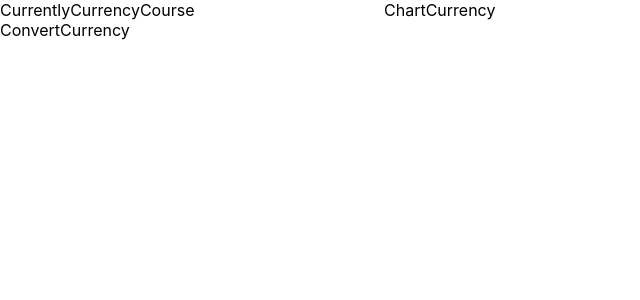
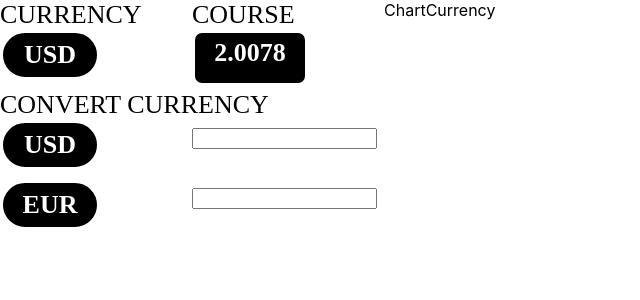
Before and after one commit to antongoncharik/currency_course, a React (Create React App) app: page / in a window 1280 px wide. Shown: the top 300 px of the page, without its empty margins (0-640 px from the left). Built offline with nearby package versions, Linux system fonts and the light colour scheme.

Commit message:
added style and chart.js, redux

```diff
--- a/package.json
+++ b/package.json
@@ -3,9 +3,12 @@
   "version": "0.1.0",
   "private": true,
   "dependencies": {
+    "chart.js": "^2.8.0",
+    "classnames": "^2.2.6",
     "react": "^16.10.2",
     "react-dom": "^16.10.2",
-    "react-scripts": "3.2.0"
+    "react-scripts": "3.2.0",
+    "redux": "^4.0.4"
   },
   "scripts": {
     "start": "react-scripts start",
--- a/src/components/ButtonCurrency/ButtonCurrency.jsx
+++ b/src/components/ButtonCurrency/ButtonCurrency.jsx
@@ -0,0 +1,10 @@
+import React from 'react';
+import s from './ButtonCurrency.module.css';
+
+const ButtonCurrency = (props) => {
+    return (
+        <button className={s.button}>{props.name}</button>
+    )
+}
+
+export default ButtonCurrency;
--- a/src/components/ButtonCurrency/ButtonCurrency.module.css
+++ b/src/components/ButtonCurrency/ButtonCurrency.module.css
@@ -0,0 +1,24 @@
+.button {
+    cursor: pointer;
+    width: 100px;
+    height: 50px;
+    text-align: center;
+    padding: 5px;
+    border: solid 3px white;
+    -webkit-border-radius: 30px;
+    -moz-border-radius: 30px;
+    border-radius: 30px;
+    font: 26px a_LCDNova, TimesNewRoman, sans-serif;
+    font-weight: bold;
+    color: white;
+    background: black;
+    outline: none;
+}
+
+.button:hover {
+
+}
+
+.button:active {
+    transform: translateY(2px);
+}
--- a/src/components/ConvertCurrency/ConvertCurrency.jsx
+++ b/src/components/ConvertCurrency/ConvertCurrency.jsx
@@ -1,8 +1,27 @@
 import React from 'react';
+import s from './ConvertCurrency.module.css';
+import cn from 'classnames';
+import ButtonCurrency from "../ButtonCurrency/ButtonCurrency";
 
 const ConvertCurrency = (props) => {
     return (
-        <div>ConvertCurrency</div>
+        <div>
+            <div className={cn(s.blockText, s.blockConvertCurrency)}>
+                <div className={cn(s.textConvert)}>CONVERT CURRENCY</div>
+                <div className={cn(s.currency1)}>
+                    <ButtonCurrency name={'USD'}/>
+                </div>
+                <div className={cn(s.count1)}>
+                    <input/>
+                </div>
+                <div className={cn(s.currency2)}>
+                    <ButtonCurrency name={'EUR'}/>
+                </div>
+                <div className={cn(s.count2)}>
+                    <input/>
+                </div>
+            </div>
+        </div>
     )
 };
 
--- a/src/components/ConvertCurrency/ConvertCurrency.module.css
+++ b/src/components/ConvertCurrency/ConvertCurrency.module.css
@@ -1,5 +1,30 @@
-div {
-    width: 200px;
-    height: 200px;
-    border: green 5px solid;
+.blockConvertCurrency {
+    display: grid;
+    grid-template-areas: 'textConvert textConvert' 'currency1 count1' 'currency2 count2';
+    grid-template-columns: 5fr 5fr;
+    grid-template-rows: 1fr 2fr 2fr;
 }
+
+.textConvert {
+    grid-area: textConvert;
+}
+
+.currency1 {
+    grid-area: currency1;
+}
+
+.count1 {
+    grid-area: count1;
+}
+
+.currency2 {
+    grid-area: currency2;
+}
+
+.count2 {
+    grid-area: count2;
+}
+
+.blockText {
+    font: 26px a_LCDNova, TimesNewRoman, sans-serif;
+}
--- a/src/components/CurrentlyCurrencyCourse/CurrentlyCurrencyCourse.jsx
+++ b/src/components/CurrentlyCurrencyCourse/CurrentlyCurrencyCourse.jsx
@@ -1,8 +1,18 @@
 import React from 'react';
+import ButtonCurrency from "../ButtonCurrency/ButtonCurrency";
+import s from './CurrentlyCurrencyCourse.module.css';
+import cn from 'classnames';
 
 const CurrentlyCurrencyCourse = (props) => {
     return (
-        <div>CurrentlyCurrencyCourse</div>
+        <div>
+            <div className={cn(s.blockCourse, s.blockText)}>
+                <div>CURRENCY</div>
+                <div>COURSE</div>
+                <ButtonCurrency name={'USD'}/>
+                <div className={s.blockCurrentlyCourse}>2.0078</div>
+            </div>
+        </div>
     )
 };
 
--- a/src/components/CurrentlyCurrencyCourse/CurrentlyCurrencyCourse.module.css
+++ b/src/components/CurrentlyCurrencyCourse/CurrentlyCurrencyCourse.module.css
@@ -1,5 +1,26 @@
-div {
-    width: 200px;
-    height: 200px;
-    border: red 5px solid;
+.blockCourse {
+    display: grid;
+    grid-template-columns: 5fr 5fr;
+    grid-template-rows: 1fr 2fr;
 }
+
+.blockCurrentlyCourse {
+    cursor: pointer;
+    width: 100px;
+    height: 40px;
+    text-align: center;
+    padding: 5px;
+    border: solid 3px white;
+    -webkit-border-radius: 10px;
+    -moz-border-radius: 10px;
+    border-radius: 10px;
+    font: 26px a_LCDNova, TimesNewRoman, sans-serif;
+    font-weight: bold;
+    color: white;
+    background: black;
+    outline: none;
+}
+
+.blockText {
+    font: 26px a_LCDNova, TimesNewRoman, sans-serif;
+}
--- /dev/null
+++ b/src/redux/store.js
@@ -0,0 +1 @@
+import createStore from 're'
```
Also changed, not shown: 1 other file (tests, documents, lock files or other folders).
